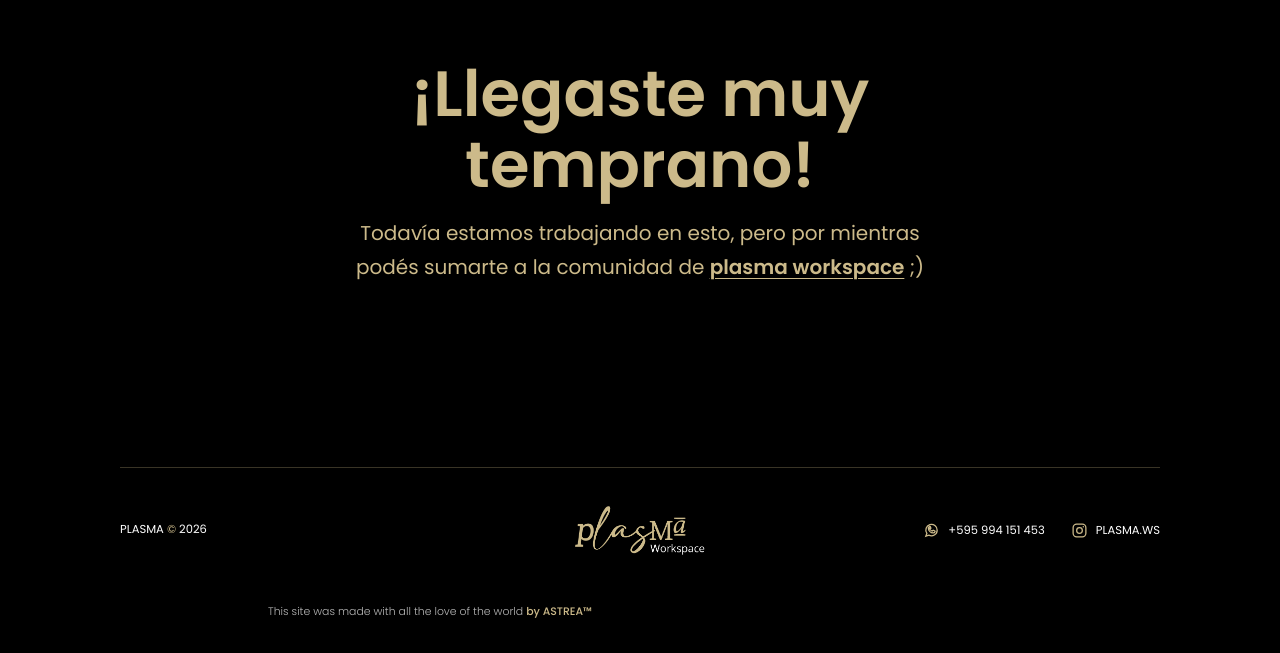
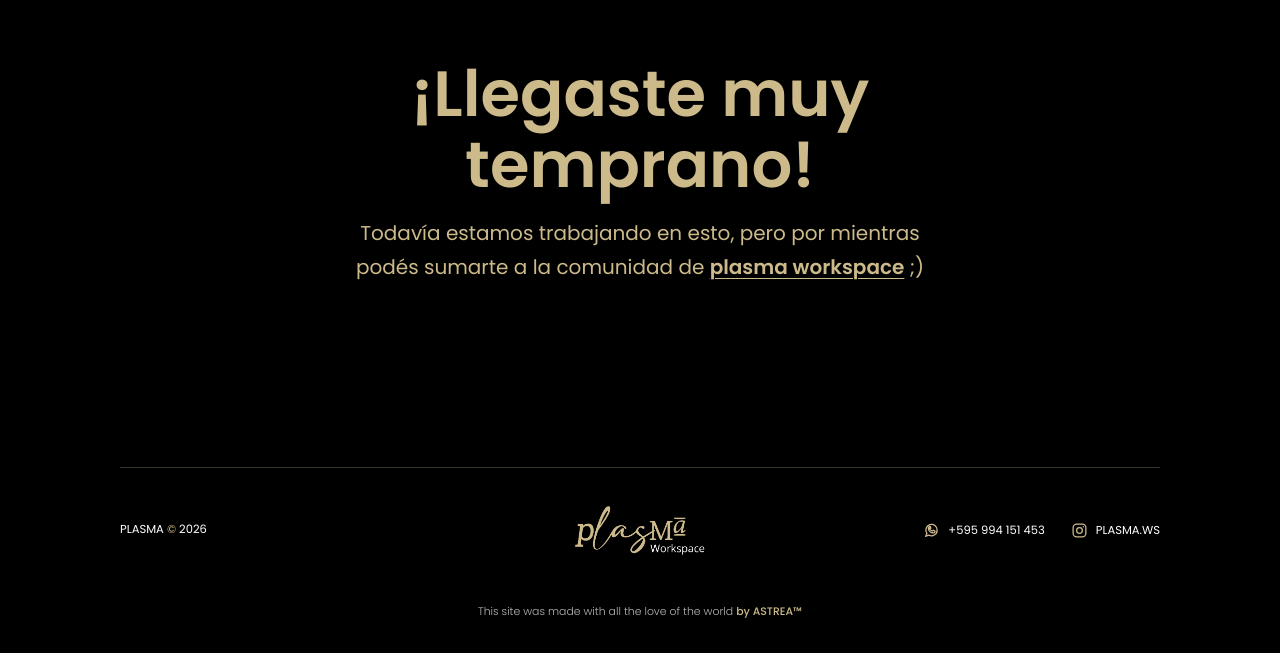
Before and after one commit to ASTREA-py/plasma.ws, a plain HTML site: page index.html in a window 1280 px wide. Shown: the part 147-800 px from the top of the page. Drawn offline with Linux system fonts and the light colour scheme.

Commit message:
Update index.html

```diff
--- a/index.html
+++ b/index.html
@@ -127,10 +127,13 @@
     }
 
     .made-by {
-      margin: 48px 0 0;
+      width: 100%;
+      max-width: none;
+      margin: 48px auto 0;
       color: rgba(255, 255, 255, 0.72);
       font-size: 0.68rem;
       font-weight: 300;
+      text-align: center;
     }
 
     .astrea-link {
@@ -200,7 +203,7 @@
     <div class="footer-main">
       <p class="copyright">PLASMA <span class="copyright-mark">©</span> 2026</p>
 
-      <img class="footer-logo" src="assets/logo-plasma.png" alt="Plasma Workspace">
+      <img class="footer-logo" src="https://astrea-py.github.io/plasma.ws/assets/logo-plasma.png" alt="Plasma Workspace">
 
       <div class="footer-links">
         <a class="footer-link" href="https://wa.me/595994151453" target="_blank" rel="noopener noreferrer" aria-label="Contactar a Plasma por WhatsApp">
```
